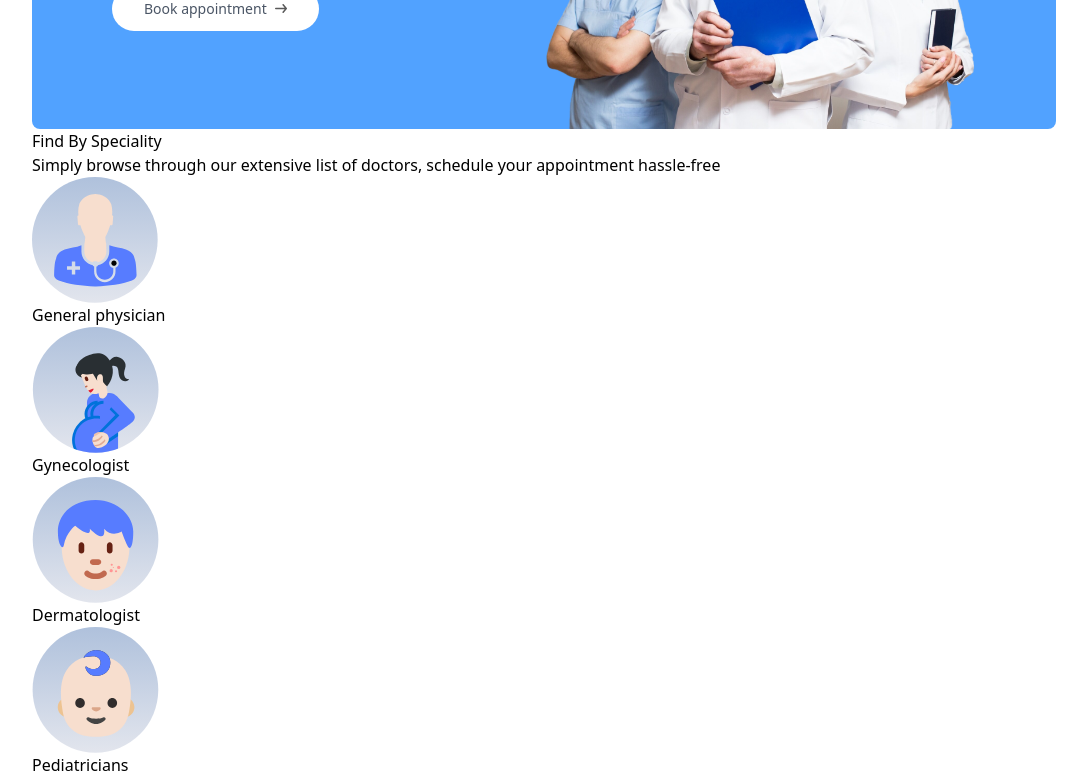
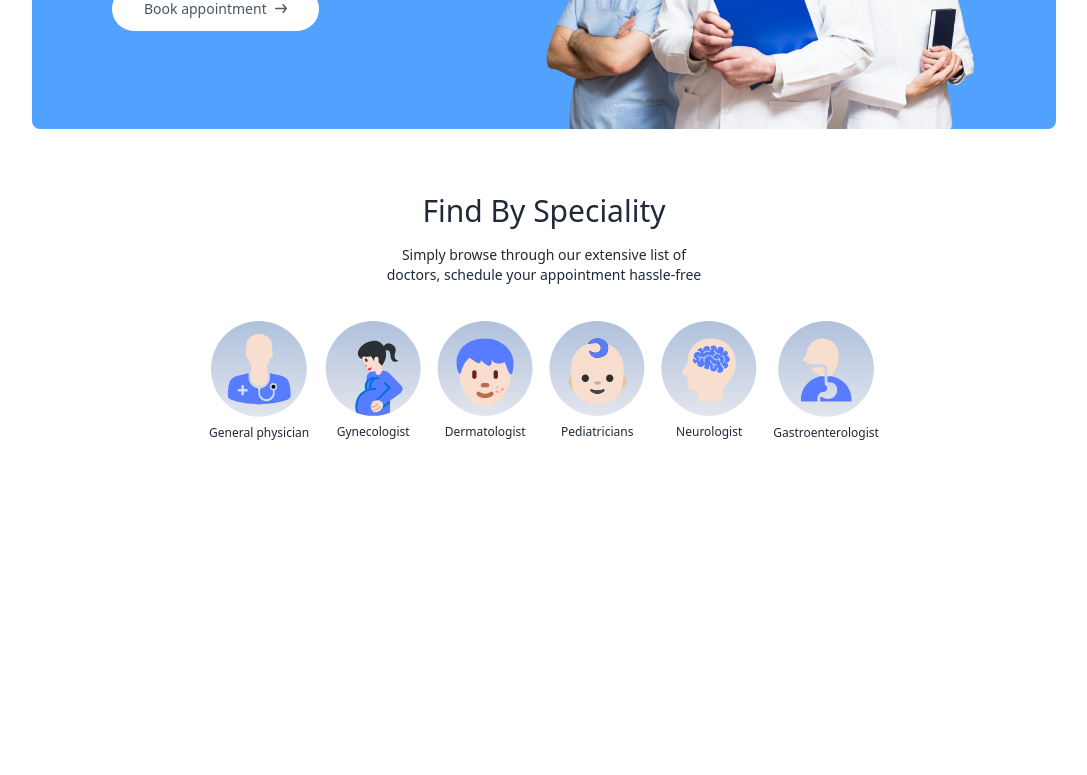
Before and after one commit to mdshoeb8147/prescipto, a React (Vite) app: page / in a window 1280 px wide. Shown: the part 580-1355 px from the top of the page, without its empty margins (96-1183 px from the left). After the commit the page ends 1085 px from the top, so only its background shows below. Built offline with nearby package versions, Linux system fonts and the light colour scheme.

Commit message:
specialityMenu done

```diff
--- a/src/components/SpecialityMenu.jsx
+++ b/src/components/SpecialityMenu.jsx
@@ -2,16 +2,23 @@
 import { specialityData } from "../assets/assets";
 const SpecialityMenu = () => {
   return (
-    <div id="speciality">
-      <h1>Find By Speciality</h1>
-      <p>
+    <div
+      className="flex flex-col items-center gap-4 py-16 text-gray-800"
+      id="speciality"
+    >
+      <h1 className="text-3xl font-medium ">Find By Speciality</h1>
+      <p className="sm:w-1/3 text-center text-sm">
         Simply browse through our extensive list of doctors, schedule your
         appointment hassle-free
       </p>
-      <div className="">
+      <div className="flex sm:justify-center gap-4 pt-5 w-full overflow-scroll ">
         {specialityData.map((item, index) => (
-          <Link key={index} to={`/doctors/${item.speciality}`}>
-            <img src={item.image} alt="" />
+          <Link
+            className="flex flex-col items-center text-xs cursor-pointer flex-shrink-0 hover:translate-y-[-10px] transition-all duration-500 "
+            key={index}
+            to={`/doctors/${item.speciality}`}
+          >
+            <img className="w-16 sm:w-24 mb-2" src={item.image} alt="" />
             <p>{item.speciality}</p>
           </Link>
         ))}
--- a/src/index.css
+++ b/src/index.css
@@ -3,3 +3,7 @@
 .active hr {
   @apply block;
 }
+
+::-webkit-scrollbar {
+  @apply hidden;
+}
```
